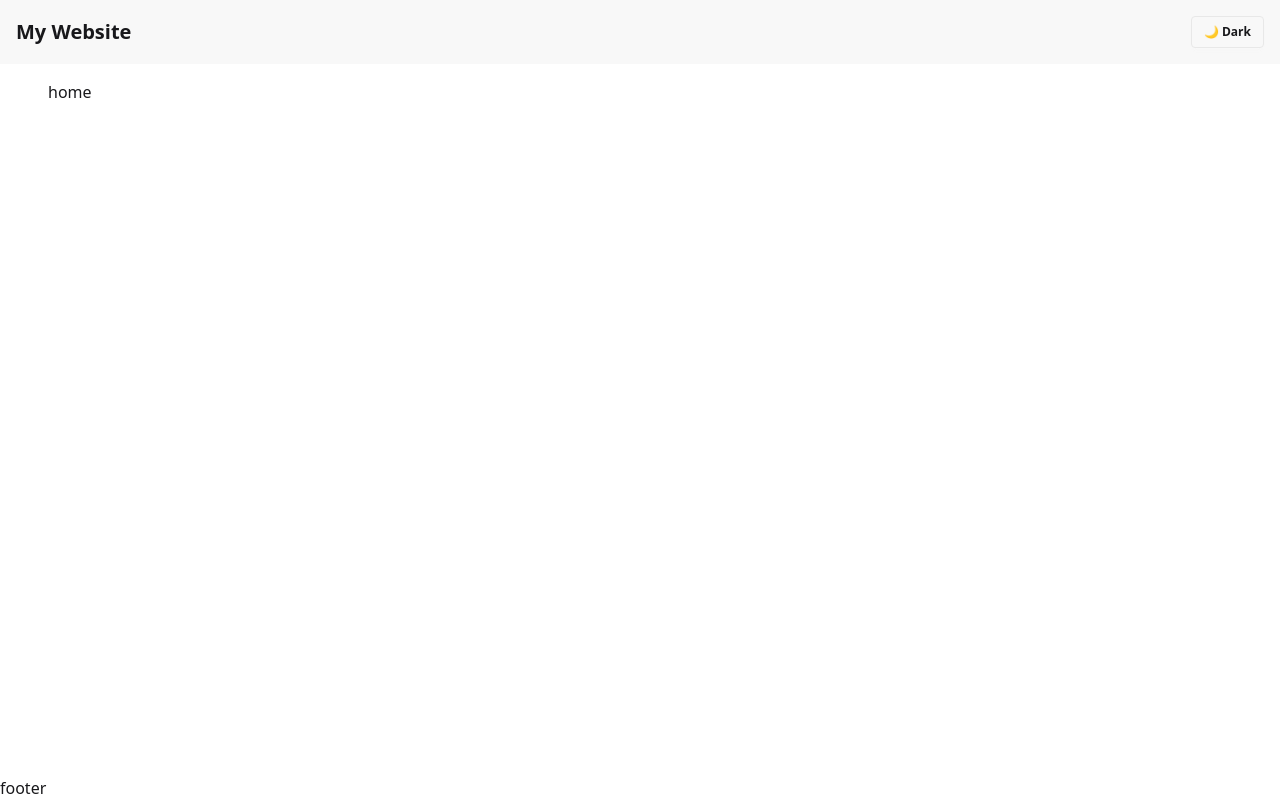
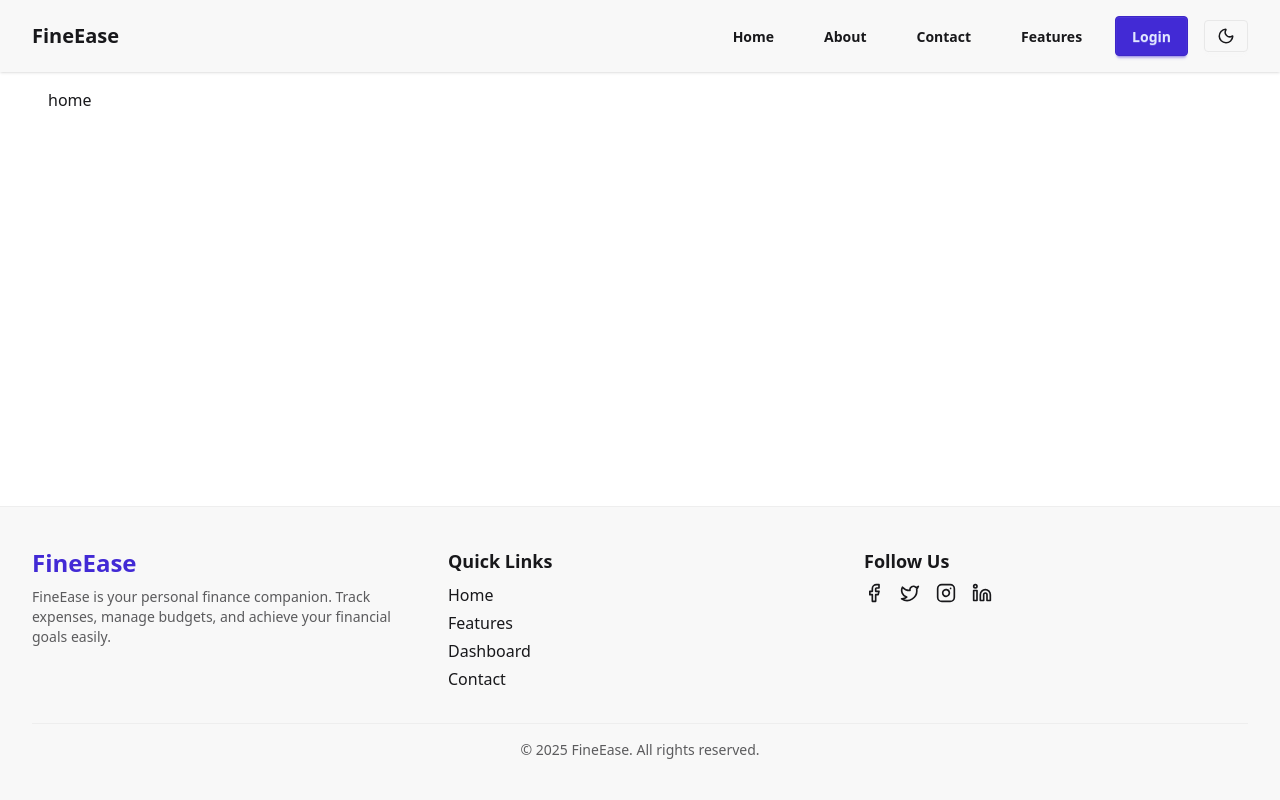
Before and after one commit to priyotush25/finease-client, a React (Vite) app: page / in a window 1280 px wide. Built offline with nearby package versions, Linux system fonts and the light colour scheme.

Commit message:
add navbar and footer

```diff
--- a/package.json
+++ b/package.json
@@ -11,6 +11,7 @@
   },
   "dependencies": {
     "@tailwindcss/vite": "^4.1.18",
+    "lucide-react": "^0.562.0",
     "react": "^19.2.0",
     "react-dom": "^19.2.0",
     "react-router": "^7.11.0",
--- a/src/Component/Container/Container.jsx
+++ b/src/Component/Container/Container.jsx
@@ -1,8 +1,8 @@
 import React from "react";
 
-const Container = ({ children }) => {
+const Container = ({ children, className }) => {
   return (
-    <div className="max-w-7xl mx-auto px-4 sm:px-6 lg:px-8">{children}</div>
+    <div className={`max-w-7xl mx-auto px-4 sm:px-6 lg:px-8 ${className}`}>{children}</div>
   );
 };
 
--- a/src/Component/Footer.jsx/Footer.jsx
+++ b/src/Component/Footer.jsx/Footer.jsx
@@ -1,11 +1,51 @@
-import React from 'react';
+import React from "react";
+import { Link } from "react-router";
+import { Instagram, Facebook, Twitter, Linkedin } from "lucide-react";
 
 const Footer = () => {
-    return (
-        <div>
-            footer
+  return (
+    <footer className="bg-base-200 text-base-content border-t border-base-300">
+      <div className="max-w-7xl mx-auto px-4 sm:px-6 lg:px-8 py-10">
+        <div className="grid grid-cols-1 md:grid-cols-3 gap-8">
+
+          {/* Logo + Description */}
+          <div>
+            <h1 className="text-2xl font-extrabold text-primary mb-2">FineEase</h1>
+            <p className="text-sm text-base-content/70">
+              FineEase is your personal finance companion. Track expenses, manage budgets, and achieve your financial goals easily.
+            </p>
+          </div>
+
+          {/* Quick Links */}
+          <div>
+            <h2 className="font-semibold text-lg mb-2">Quick Links</h2>
+            <ul className="space-y-1">
+              <li><Link className="hover:text-primary transition" to="/">Home</Link></li>
+              <li><Link className="hover:text-primary transition" to="/features">Features</Link></li>
+              <li><Link className="hover:text-primary transition" to="/dashboard">Dashboard</Link></li>
+              <li><Link className="hover:text-primary transition" to="/contact">Contact</Link></li>
+            </ul>
+          </div>
+
+          {/* Social Media */}
+          <div>
+            <h2 className="font-semibold text-lg mb-2">Follow Us</h2>
+            <div className="flex space-x-4">
+              <a href="#" className="hover:text-primary transition"><Facebook size={20} /></a>
+              <a href="#" className="hover:text-primary transition"><Twitter size={20} /></a>
+              <a href="#" className="hover:text-primary transition"><Instagram size={20} /></a>
+              <a href="#" className="hover:text-primary transition"><Linkedin size={20} /></a>
+            </div>
+          </div>
         </div>
-    );
+
+        {/* Divider */}
+        <div className="border-t border-base-300 mt-8 pt-4 text-center text-sm text-base-content/70">
+          &copy; {new Date().getFullYear()} FineEase. All rights reserved.
+        </div>
+      </div>
+    </footer>
+  );
 };
 
 export default Footer;
--- a/src/Component/Navbar.jsx/Navbar.jsx
+++ b/src/Component/Navbar.jsx/Navbar.jsx
@@ -1,15 +1,81 @@
+import { Link } from "react-router";
+import { useState } from "react";
+import { Menu, X, Sun, Moon } from "lucide-react"; // Lucide icons
+import useAuth from "../../Hook/useAuth/useAuth";
 import useTheme from "../../Hook/useTheme/useTheme";
-
+import Container from "../Container/Container";
 
 const Navbar = () => {
-  const {theme, toggleTheme} = useTheme();
+  const { user, logout } = useAuth();
+  const { theme, toggleTheme } = useTheme();
+  const [isMobileMenuOpen, setMobileMenuOpen] = useState(false);
+
+  const toggleMobileMenu = () => setMobileMenuOpen(!isMobileMenuOpen);
+
+  const guestLinks = (
+    <>
+      <Link className="btn btn-ghost" to="/">Home</Link>
+      <Link className="btn btn-ghost" to="/about">About</Link>
+      <Link className="btn btn-ghost" to="/contact">Contact</Link>
+      <Link className="btn btn-ghost" to="/features">Features</Link>
+      <Link className="btn btn-primary" to="/login">Login</Link>
+    </>
+  );
+
+  const userLinks = (
+    <>
+      <Link className="btn btn-ghost" to="/dashboard">Dashboard</Link>
+      <Link className="btn btn-ghost" to="/transactions">Transactions</Link>
+      <Link className="btn btn-ghost" to="/budget">Budget</Link>
+      <Link className="btn btn-ghost" to="/reports">Reports</Link>
+
+      <div className="dropdown dropdown-end">
+        <label tabIndex={0} className="btn btn-ghost btn-circle">
+          User
+        </label>
+        <ul tabIndex={0} className="dropdown-content menu p-2 shadow bg-base-100 rounded-box w-52">
+          <li><Link to="/profile">Profile</Link></li>
+          <li><button onClick={logout}>Logout</button></li>
+        </ul>
+      </div>
+    </>
+  );
 
   return (
-    <nav className="p-4 flex justify-between items-center bg-base-200">
-      <h1 className="font-bold text-xl">My Website</h1>
-      <button className="btn btn-sm" onClick={toggleTheme}>
-        {theme === "light" ? "🌙 Dark" : "☀️ Light"}
-      </button>
+    <nav className="bg-base-200 shadow">
+      <Container className="flex justify-between items-center p-4">
+        {/* Logo */}
+        <h1 className="text-xl font-bold">
+          <Link to="/">FineEase</Link>
+        </h1>
+
+        {/* Desktop Menu */}
+        <div className="hidden lg:flex items-center space-x-4">
+          {!user ? guestLinks : userLinks}
+          <button className="btn btn-sm" onClick={toggleTheme}>
+            {theme === "light" ? <Moon size={18} /> : <Sun size={18} />}
+          </button>
+        </div>
+
+        {/* Mobile Hamburger */}
+        <div className="lg:hidden flex items-center">
+          <button onClick={toggleMobileMenu} className="btn btn-ghost">
+            {isMobileMenuOpen ? <X size={24} /> : <Menu size={24} />}
+          </button>
+        </div>
+      </Container>
+
+      {/* Mobile Menu Drawer */}
+      {isMobileMenuOpen && (
+        <div className="lg:hidden bg-base-200 border-t border-base-300">
+          <div className="flex flex-col p-4 space-y-2">
+            {!user ? guestLinks : userLinks}
+            <button className="btn btn-sm mt-2" onClick={toggleTheme}>
+              {theme === "light" ? "🌙 Dark Mode" : "☀️ Light Mode"}
+            </button>
+          </div>
+        </div>
+      )}
     </nav>
   );
 };
```
Also changed, not shown: 1 other file (tests, documents, lock files or other folders).
